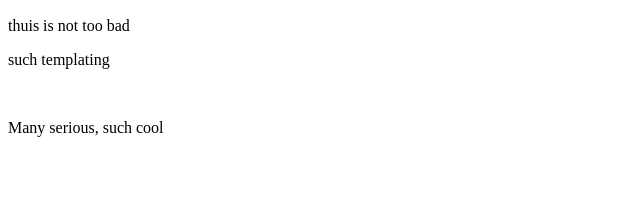
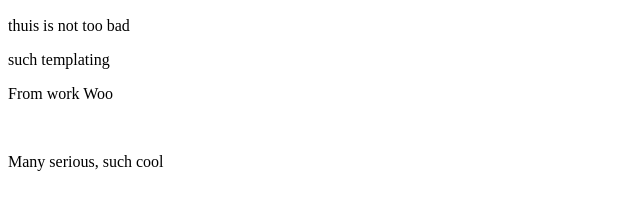
Before and after one commit to alexaapetrei/alexaapetrei.github.io, a plain HTML site: page index.html in a window 1280 px wide. Shown: the part 110-320 px from the top of the page, without its empty margins (0-640 px from the left). Drawn offline with Linux system fonts and the light colour scheme.

Commit message:
Shiit, we rolling out from other laptops and stuff

```diff
--- a/index.html
+++ b/index.html
@@ -9,6 +9,8 @@
 	<p> thuis is not too bad </p>
 <p>such templating</p>
 
+<p>From work Woo</p>
+
 <br>
 <p>Many serious, such cool</p>
 </body>
```
